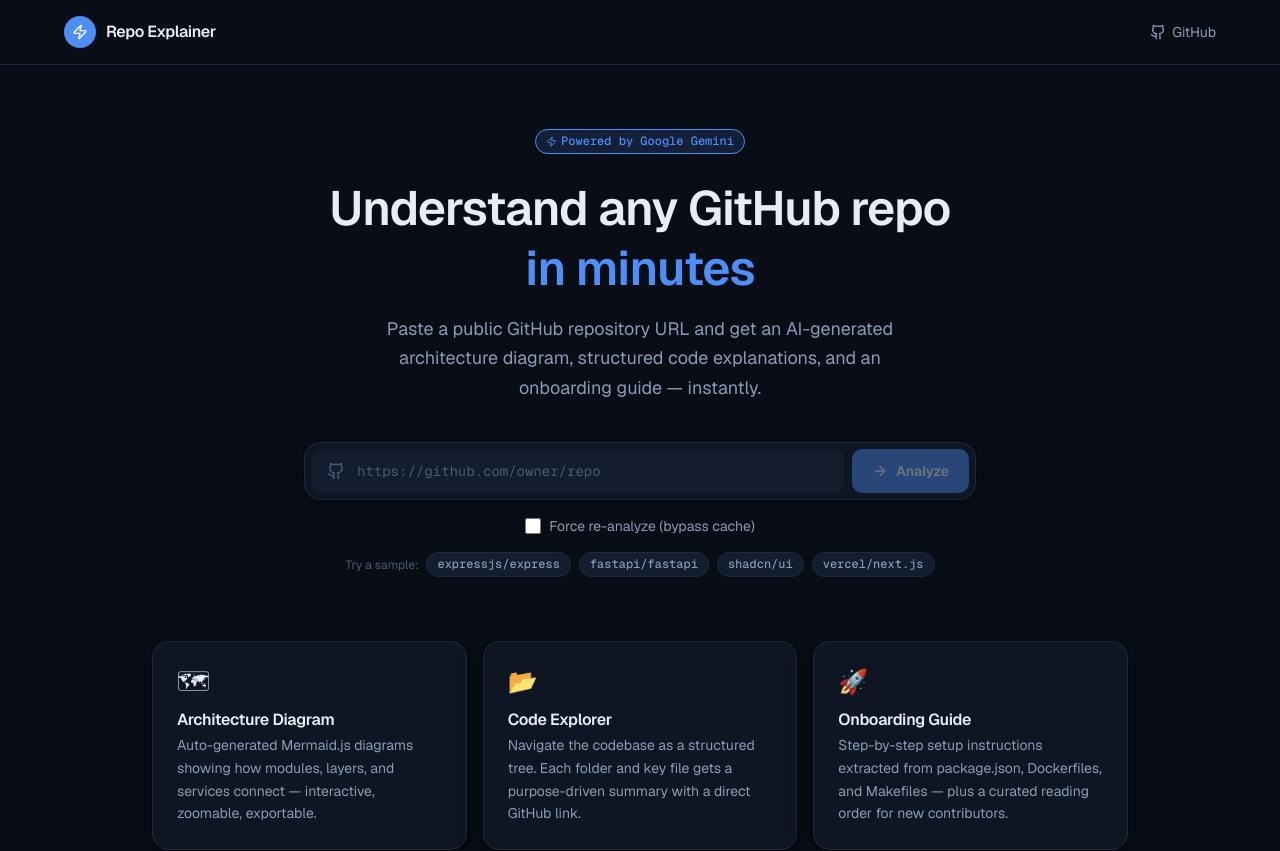
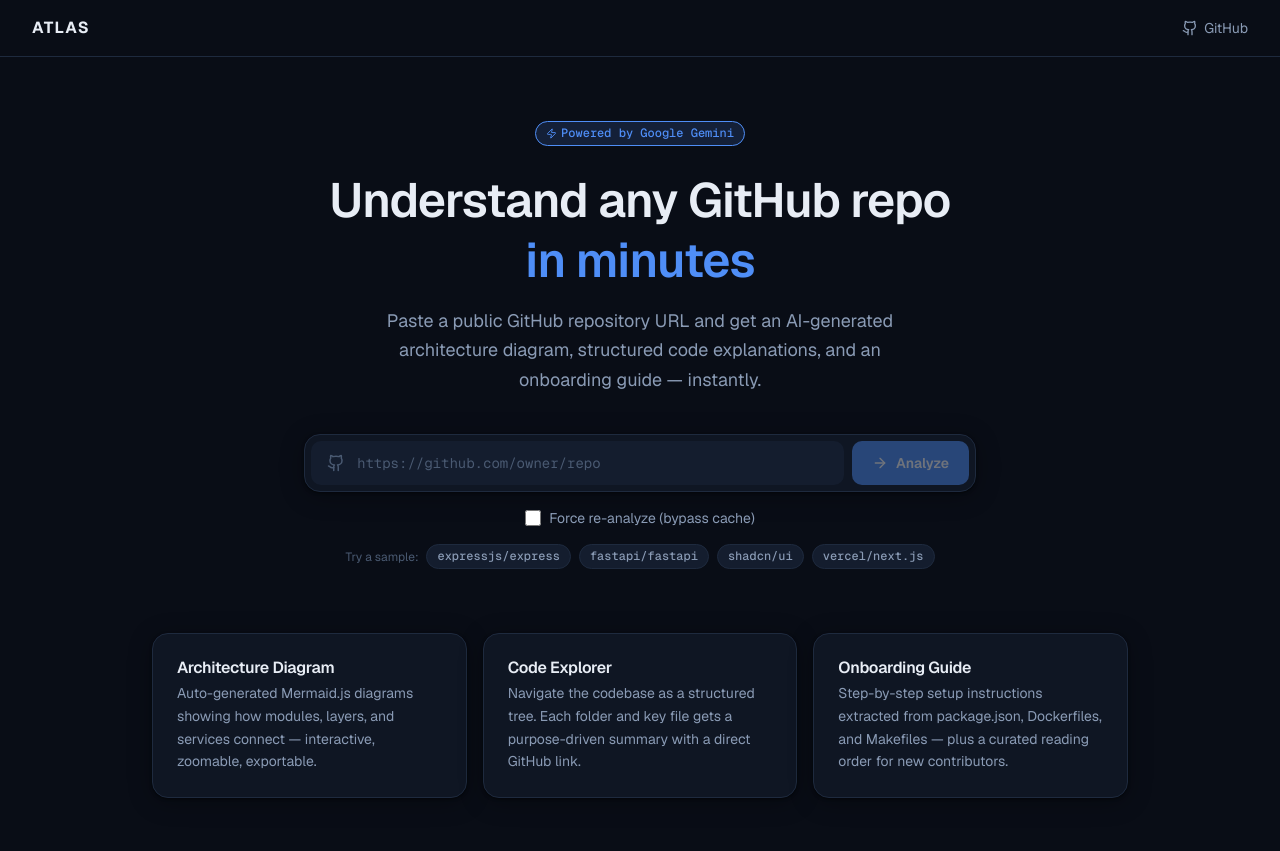
Before and after one commit to Giancyril/Atlas, a Next.js app: page / in a window 1280 px wide. Shown: the top 851 px of the page. Built offline with nearby package versions, Linux system fonts and the light colour scheme.

Commit message:
style: move header brand to far corner, remove logo, and rename to ATLAS with uppercase tracking-widest

```diff
--- a/app/layout.tsx
+++ b/app/layout.tsx
@@ -14,12 +14,12 @@
 });
 
 export const metadata: Metadata = {
-  title: "Repo Explainer — AI-powered GitHub repository analysis",
+  title: "ATLAS — AI-powered GitHub repository analysis",
   description:
     "Paste any public GitHub repository URL and get an AI-generated architecture diagram, code explanations, and onboarding guide in minutes.",
-  keywords: ["github", "repository", "code analysis", "architecture", "AI", "Gemini", "developer tool"],
+  keywords: ["github", "repository", "code analysis", "architecture", "AI", "Gemini", "developer tool", "atlas"],
   openGraph: {
-    title: "Repo Explainer",
+    title: "ATLAS",
     description: "AI-powered GitHub repository analysis — architecture diagrams, code explanations, onboarding guides.",
     type: "website",
   },
--- a/app/page.tsx
+++ b/app/page.tsx
@@ -88,18 +88,13 @@
   return (
     <div className="min-h-screen flex flex-col">
       {/* ── Header ── */}
-      <header className="border-b border-[var(--surface-border)] px-6 py-4">
-        <div className="max-w-6xl mx-auto flex items-center justify-between">
-          <div className="flex items-center gap-2.5">
-            <div className="w-8 h-8 rounded-lg bg-[var(--accent-primary)] flex items-center justify-center">
-              <Zap size={16} className="text-white" />
-            </div>
-            <span className="font-semibold text-[var(--content-primary)] tracking-tight">
-              Repo Explainer
-            </span>
-          </div>
+      <header className="border-b border-[var(--surface-border)] px-6 md:px-8 py-4">
+        <div className="w-full flex items-center justify-between">
+          <span className="font-bold text-[var(--content-primary)] tracking-widest uppercase text-base">
+            ATLAS
+          </span>
           <a
-            href="https://github.com"
+            href="https://github.com/Giancyril/Atlas"
             target="_blank"
             rel="noopener noreferrer"
             className="flex items-center gap-1.5 text-sm text-[var(--content-secondary)] hover:text-[var(--content-primary)] transition-base"
@@ -220,11 +215,10 @@
                   key={tab}
                   id={`tab-${tab}`}
                   onClick={() => setActiveTab(tab)}
-                  className={`px-4 py-2.5 text-sm font-medium transition-base border-b-2 -mb-px capitalize ${
-                    activeTab === tab
-                      ? "border-[var(--accent-primary)] text-[var(--accent-primary)]"
-                      : "border-transparent text-[var(--content-secondary)] hover:text-[var(--content-primary)]"
-                  }`}
+                  className={`px-4 py-2.5 text-sm font-medium transition-base border-b-2 -mb-px capitalize ${activeTab === tab
+                    ? "border-[var(--accent-primary)] text-[var(--accent-primary)]"
+                    : "border-transparent text-[var(--content-secondary)] hover:text-[var(--content-primary)]"
+                    }`}
                 >
                   {tab === "diagram" ? "🗺 Architecture" : tab === "code" ? "📂 Code Explorer" : "🚀 Onboarding"}
                 </button>
@@ -259,7 +253,6 @@
             <div className="grid grid-cols-1 md:grid-cols-3 gap-4">
               {FEATURE_CARDS.map((f) => (
                 <div key={f.title} className="card p-6">
-                  <div className="text-2xl mb-3">{f.icon}</div>
                   <h3 className="font-semibold text-[var(--content-primary)] mb-1">{f.title}</h3>
                   <p className="text-sm text-[var(--content-secondary)] leading-relaxed">{f.desc}</p>
                 </div>
@@ -271,7 +264,7 @@
 
       {/* ── Footer ── */}
       <footer className="border-t border-[var(--surface-border)] px-6 py-5 text-center text-xs text-[var(--content-muted)]">
-        <p>Repo Explainer — Powered by Google Gemini &amp; GitHub API</p>
+        <p>ATLAS — Powered by Google Gemini &amp; GitHub API</p>
       </footer>
     </div>
   );
@@ -279,17 +272,14 @@
 
 const FEATURE_CARDS = [
   {
-    icon: "🗺",
     title: "Architecture Diagram",
     desc: "Auto-generated Mermaid.js diagrams showing how modules, layers, and services connect — interactive, zoomable, exportable.",
   },
   {
-    icon: "📂",
     title: "Code Explorer",
     desc: "Navigate the codebase as a structured tree. Each folder and key file gets a purpose-driven summary with a direct GitHub link.",
   },
   {
-    icon: "🚀",
     title: "Onboarding Guide",
     desc: "Step-by-step setup instructions extracted from package.json, Dockerfiles, and Makefiles — plus a curated reading order for new contributors.",
   },
```
